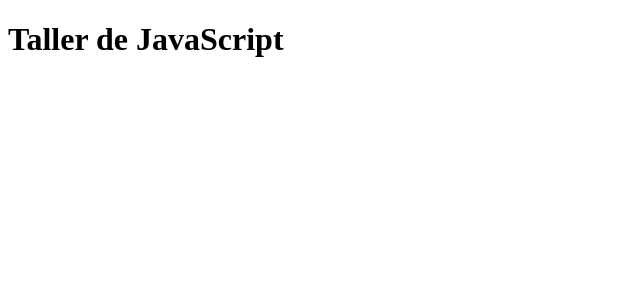
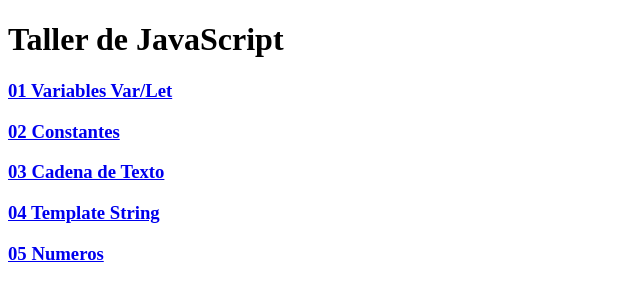
Before and after one commit to smavodev/taller_js, a plain HTML site: page index.html in a window 1280 px wide. Shown: the whole page, without its empty margins (0-640 px from the left). Drawn offline with Linux system fonts and the light colour scheme.

Commit message:
Update: Files

```diff
--- a/index.html
+++ b/index.html
@@ -12,6 +12,12 @@
 <body>
     <h1>Taller de JavaScript</h1>
 
+    <h3><a href="js/var_let.js">01 Variables Var/Let</a></h3>
+    <h3><a href="js/constantes.js">02 Constantes</a></h3>
+    <h3><a href="js/cadena_texto.js">03 Cadena de Texto</a></h3>
+    <h3><a href="js/template_string.js">04 Template String</a></h3>
+    <h3><a href="js/numeros.js">05 Numeros</a></h3>
+
     <!-- <script src="js/var_let.js"></script>-->
     <!-- <script src="js/constantes.js"></script> -->
     <!-- <script src="js/cadena_texto.js"></script> -->
--- a/js/cadena_texto.js
+++ b/js/cadena_texto.js
@@ -15,7 +15,7 @@ let lorem = "     Lorem ipsum,   dolor sit amet    consectetur adipisicing elit.
 // console.log(nombre, apellido, saludo, saludo2, lorem);
 //console.log(lorem)
 // console.log(nombre.length, srt.length)
-
+/*
 console.log(
   apellido.length,
   saludo.length,
@@ -28,3 +28,4 @@ console.log(
   lorem.split(" "),   // Genera un consjunto de elementos, y los separa por lo indicado
   //lorem.split(",")
 );
+*/
--- a/js/constantes.js
+++ b/js/constantes.js
@@ -23,6 +23,7 @@ const objeto = {
     cuando están dentro de objetos)
 */
 
+/*
 const colores = ["blanco", "negro", "azul"];
 
 console.log(objeto);
@@ -37,3 +38,4 @@ colores.push(23);
 
 console.log(objeto);
 console.log(colores);
+*/
--- a/js/numeros.js
+++ b/js/numeros.js
@@ -9,9 +9,9 @@
     //console.log(a, b);
     //console.log(c.toFixed(1));
     //console.log(c.toFixed(5));
-    // console.log(parseInt(c));
-    // console.log(parseFloat(c));
-    // console.log(typeof c, typeof d, typeof b);
+    //console.log(parseInt(c));
+    //console.log(parseFloat(c));
+    //console.log(typeof c, typeof d, typeof b);
     //console.log(a + d); // concatena una variable numerica con un string
     //console.log(a + e); // ejecuta la operacion de ambas variables numericas
     //console.log(c + parseInt(d));
--- a/js/template_string.js
+++ b/js/template_string.js
@@ -9,6 +9,7 @@
 
     // Interpolción de variables
     // Template String
+    /*
     let saludo2 = `Hola mi nombre es ${nombre} ${apellido}  y tengo 20 años.`;
     console.log(saludo2);
 
@@ -35,3 +36,4 @@
     ul3 += "</ul>";
 
     console.log(ul3);
+*/
```
Also changed, not shown: 1 other file.
